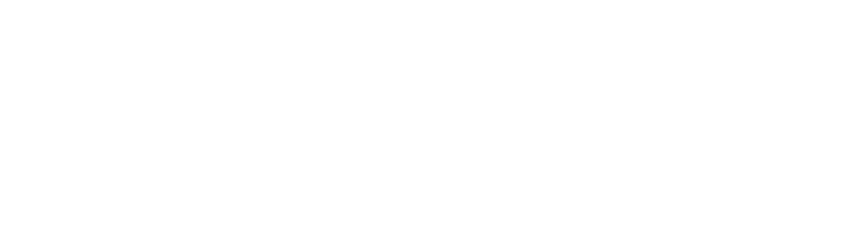
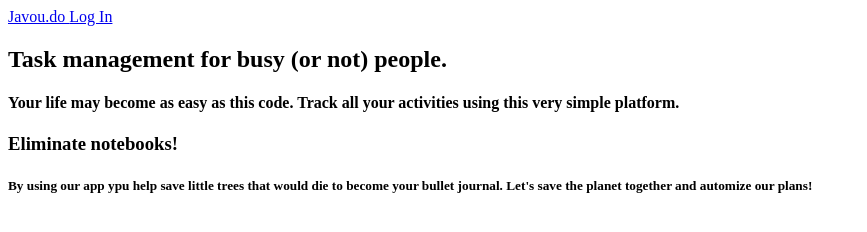
Before and after one commit to anvitrola/ToDoList-api, a website: page src/views/index.html in a window 1280 px wide. Shown: the whole page, without its empty margins (0-867 px from the left). Drawn offline with Linux system fonts and the light colour scheme.

Commit message:
starting build layout

```diff
--- a/src/views/index.html
+++ b/src/views/index.html
@@ -4,10 +4,44 @@
     <meta charset="UTF-8">
     <meta http-equiv="X-UA-Compatible" content="IE=edge">
     <meta name="viewport" content="width=device-width, initial-scale=1.0">
-    <title>Tandlesh Do</title>
+    <title>Javou.do</title>
 </head>
 <body>
 
+    <header class="header">
+        <nav class="nav">
+            <a href="#" class="nav__logo">
+                Javou.do
+            </a>
+            <a href="#" class="nav__login">
+                Log In
+            </a>
+        </nav>
+    </header>
+
+    <main class="main">
+        <section class="explanation">
+            <h1 class="explanation__title">
+                Task management for busy (or not) people.
+            </h1>
+            <h4 class="explanation__subtitle">
+                Your life may become as easy as this code. Track all your activities using this very simple platform.
+            </h4>
+        </section>
+
+        <section class="cause">
+            <h3 class="cause__title">
+                Eliminate notebooks!
+            </h3>
+            <h5 class="cause__subtitle">
+                By using our app ypu help save little trees that would die to become your bullet journal. Let's save the planet together and automize our plans!
+            </h5>
+        </section>
+    </main>
+
+    <footer class="footer">
+
+    </footer>
 
 </body>
 </html>
```
